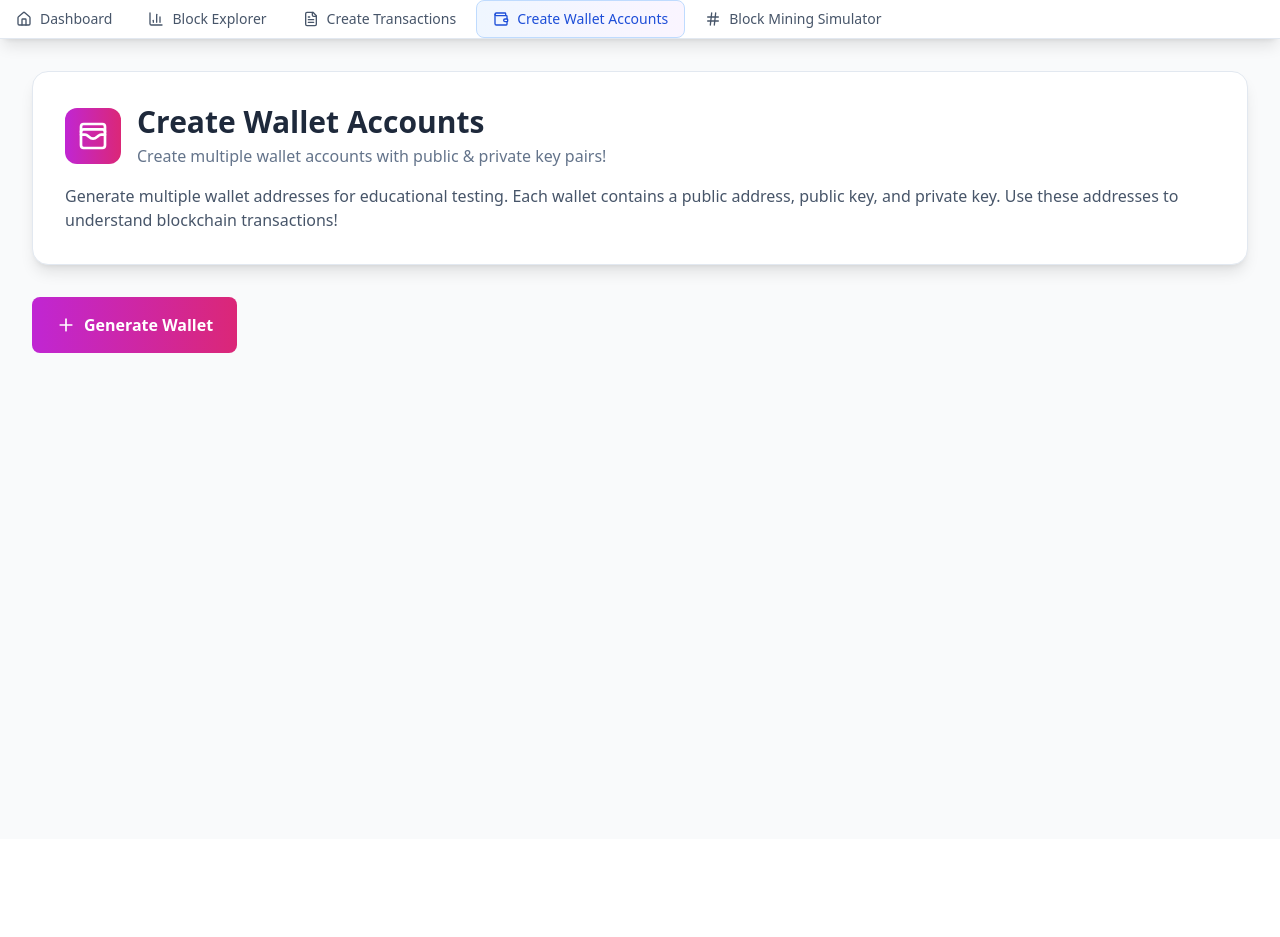
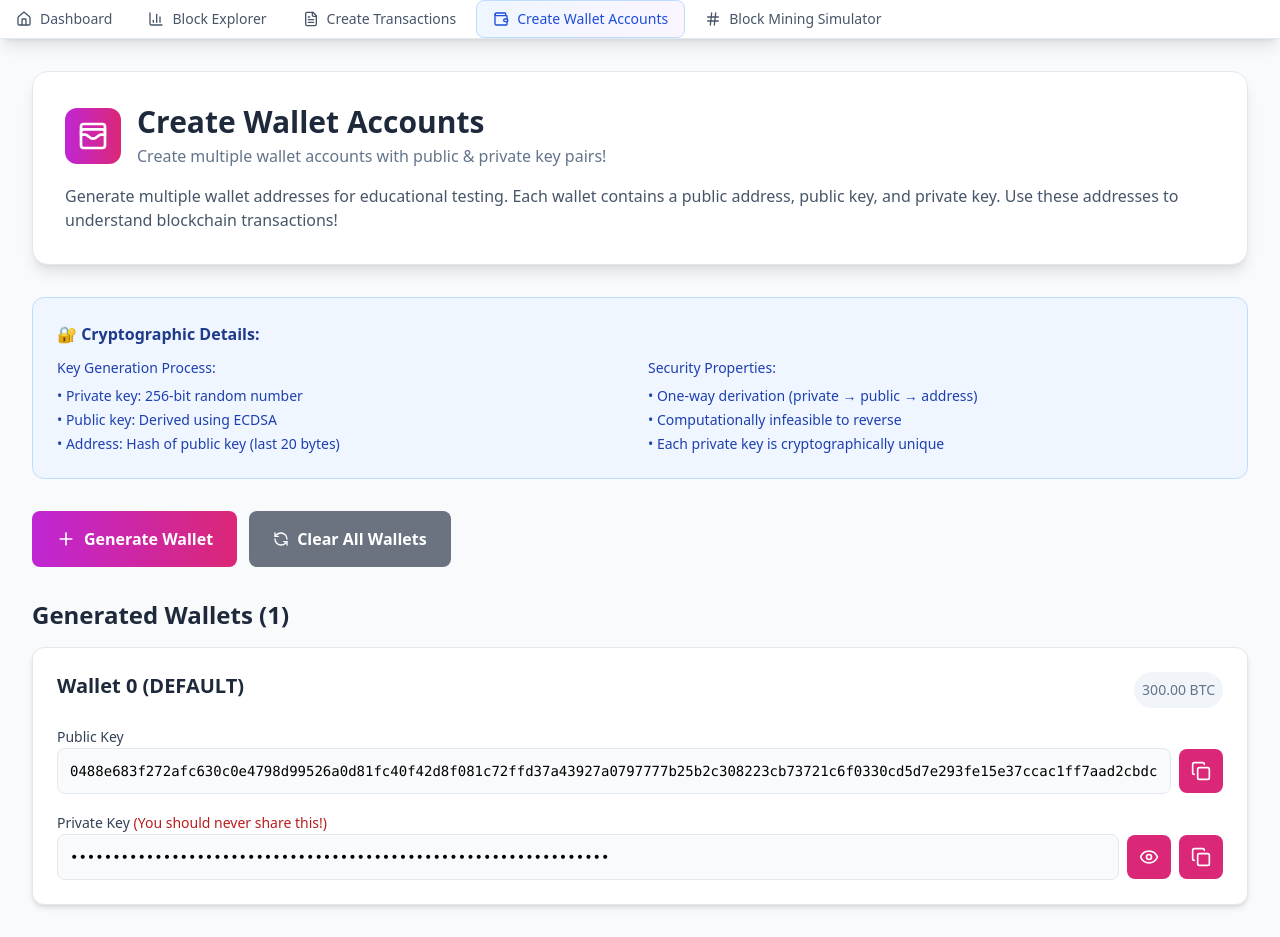
Before and after one commit to StuvanFIT/Blockchain-Network-Educational-Tool, a React (Create React App) app in the folder explorer/: page /createWallets in a window 1280 px wide. Before the commit the page ends 839 px from the top, so only its background shows below. Built offline with nearby package versions, Linux system fonts and the light colour scheme.

Commit message:
update: when sending money between wallet accounts, the balance updates reactively

```diff
--- a/explorer/src/components/BlockExplorer.tsx
+++ b/explorer/src/components/BlockExplorer.tsx
@@ -237,7 +237,7 @@ const BlockExplorer = () => {
                                         <p className="font-mono text-sm text-gray-700 break-all">
                                           TXOUT INDEX: {input.txOutIndex}
                                         </p>
-                                        <p className="text-xs text-gray-500 mt-1">Output Reference</p>
+                                        <p className="text-base text-gray-500 mt-1">Output Reference</p>
                                       </div>
                                     </div>
                                   </div>
@@ -264,7 +264,7 @@ const BlockExplorer = () => {
                                           RECIPIENT ADDRESS: {(output.address)}
                                         </p>
                                         <div className="flex items-center gap-2">
-                                          <span className="text-xs text-gray-500">Amount:</span>
+                                          <span className="text-base text-gray-500">Amount:</span>
                                           <span className="font-bold text-emerald-700">{output.amount} coins</span>
                                         </div>
                                       </div>
--- a/explorer/src/components/Transactions.tsx
+++ b/explorer/src/components/Transactions.tsx
@@ -140,35 +140,6 @@ const Transactions = () => {
     }
 
     return address;
-  };
-
-  // Handle the setting logic separately
-  const generateAndSetRandomAddress = () => {
-
-    setIsGeneratingRandAddress(true);
-
-    setTimeout(() =>{
-
-      let foundValidAddress = false;
-
-      for (let attempt = 0; attempt < MAX_GENERATION_ATTEMPTS; attempt++) {
-        const address = generateRandomAddress();
-
-        if (validateAddress(address)) {
-          setRandomAddress(address);
-          setIsGeneratingRandAddress(false);
-          setCopied(false);
-          foundValidAddress = true;
-          return
-        }
-      }
-      // Only runs if no valid address was found
-      if (!foundValidAddress) {
-        console.error('Failed to generate valid address after maximum attempts');
-        setRandomAddress('Error: Could not generate valid address');
-        setIsGeneratingRandAddress(false);
-      }
-    }, 300)
   };
 
   const handleSendMoney = async () =>{
--- a/explorer/src/components/Wallet.tsx
+++ b/explorer/src/components/Wallet.tsx
@@ -19,7 +19,8 @@ const Wallet = () => {
     //use the wallest store
     const {
         exampleWallets,
-        updateWallets
+        updateWallets,
+        resetWallets,
     } = useWalletStore();
 
 
@@ -40,7 +41,7 @@ const Wallet = () => {
 
             const newWallet: WalletStructure = {
                 id: Date.now() + Math.random(),
-                name: `Wallet ${exampleWallets.length + 1}`,
+                name: `Wallet ${exampleWallets.length}`,
                 publicKey: publicKey,
                 privateKey: privateKey,
                 balance: 0.00,
@@ -58,7 +59,7 @@ const Wallet = () => {
     };
 
     const clearAllWallets = () =>{
-        updateWallets([]);
+        resetWallets();
         setShowPrivateKeys({});
         setCopiedStates({});
     };
@@ -164,13 +165,15 @@ const Wallet = () => {
                 {exampleWallets.length > 0 &&(
                     <div className='space-y-4'>
                         <h2 className='text-2xl font-bold text-slate-800 mb-4'>
-                            Generated Wallets ({exampleWallets  .length})
+                            Generated Wallets ({exampleWallets.length})
                         </h2>
 
                         {exampleWallets.map((wallet) => (
                             <div key={wallet.id} className='bg-white rounded-xl p-6 shadow-md border border-slate-200'>
                                 <div className='flex justify-between items-start mb-4'>
-                                    <h3 className='text-xl font-semibold text-slate-800'>{wallet.name}</h3>
+                                    <h3 className='text-xl font-semibold text-slate-800'>
+                                        {wallet.name === 'Wallet 0' ? wallet.name + ' (DEFAULT)': wallet.name}
+                                    </h3>
                                     <span className='text-sm text-slate-500 bg-slate-100 p-2 rounded-full'>{wallet.balance.toFixed(2)} BTC</span>
                                 </div>
 
--- a/explorer/src/stores/WalletStore.ts
+++ b/explorer/src/stores/WalletStore.ts
@@ -40,6 +40,8 @@ interface WalletStore {
   clearTransactionPool: () => void;
   calculateBalance: (address?: string) => number;
   updateBalance: () => void;
+  resetWallets: () => void;
+  recalculateAllBalances: () => void;
 
   // Computed getters
   getPublicFromPrivateKey: (privateKeyInput: string) => string;
@@ -55,23 +57,37 @@ const generatePrivateKey = (): string => {
     return privateKey.toString(16);
 };
 
+//Initial wallet
+const initialWallet: WalletStructure = {
+  id: Date.now() + Math.random(),
+  name: `Wallet 0`,
+  publicKey: '0488e683f272afc630c0e4798d99526a0d81fc40f42d8f081c72ffd37a43927a0797777b25b2c308223cb73721c6f0330cd5d7e293fe15e37ccac1ff7aad2cbdcf',
+  privateKey: '15c8692bdce6cba00b99c469b59cc051e878b9ef07780defc75f9a283190c3f4',
+  balance: 300.0,
+}
+
+
 //Use Wallet Store
 export const useWalletStore = create<WalletStore>()(((set, get) => ({
     // Initial state
-    publicKey: "0498eaebc69ddc929d4b9c4834a41179fb4b4dad8ba2b60661de4b261a9de996376a43fdc5160a1a9ac8dc9d15f34c14e8dba8624dc2fa4ee13d53b0d1aed2c8aa",
-    privateKey: "1234567890abcdef1234567890abcdef12345678",
+    publicKey: "0488e683f272afc630c0e4798d99526a0d81fc40f42d8f081c72ffd37a43927a0797777b25b2c308223cb73721c6f0330cd5d7e293fe15e37ccac1ff7aad2cbdcf",
+    privateKey: "15c8692bdce6cba00b99c469b59cc051e878b9ef07780defc75f9a283190c3f4",
     utxos: [
-      new UnspentTxOut("tx1", 0, "0498eaebc69ddc929d4b9c4834a41179fb4b4dad8ba2b60661de4b261a9de996376a43fdc5160a1a9ac8dc9d15f34c14e8dba8624dc2fa4ee13d53b0d1aed2c8aa", 75),
-      new UnspentTxOut("tx2", 1, "0498eaebc69ddc929d4b9c4834a41179fb4b4dad8ba2b60661de4b261a9de996376a43fdc5160a1a9ac8dc9d15f34c14e8dba8624dc2fa4ee13d53b0d1aed2c8aa", 25),
-      new UnspentTxOut("tx3", 3, "0498eaebc69ddc929d4b9c4834a41179fb4b4dad8ba2b60661de4b261a9de996376a43fdc5160a1a9ac8dc9d15f34c14e8dba8624dc2fa4ee13d53b0d1aed2c8aa", 200),
+      new UnspentTxOut("tx1", 0, "0488e683f272afc630c0e4798d99526a0d81fc40f42d8f081c72ffd37a43927a0797777b25b2c308223cb73721c6f0330cd5d7e293fe15e37ccac1ff7aad2cbdcf", 75),
+      new UnspentTxOut("tx2", 1, "0488e683f272afc630c0e4798d99526a0d81fc40f42d8f081c72ffd37a43927a0797777b25b2c308223cb73721c6f0330cd5d7e293fe15e37ccac1ff7aad2cbdcf", 25),
+      new UnspentTxOut("tx3", 2, "0488e683f272afc630c0e4798d99526a0d81fc40f42d8f081c72ffd37a43927a0797777b25b2c308223cb73721c6f0330cd5d7e293fe15e37ccac1ff7aad2cbdcf", 200),
     ],
     transactionPool: [],
     balance: 300,
 
-    exampleWallets: [],
+    exampleWallets: [initialWallet],
 
     updateWallets: (exampleWallets: WalletStructure[]) =>{
       set({exampleWallets});
+    },
+
+    resetWallets: () =>{
+      set({exampleWallets: [initialWallet]})
     },
 
     // Actions
@@ -90,6 +106,8 @@ export const useWalletStore = create<WalletStore>()(((set, get) => ({
       const { publicKey } = get();
       const newBalance = get().calculateBalance(publicKey);
       set({ balance: newBalance });
+
+      get().recalculateAllBalances();
     },
 
     addTransaction: (transaction: Transaction) =>
@@ -116,6 +134,18 @@ export const useWalletStore = create<WalletStore>()(((set, get) => ({
       const newBalance = get().calculateBalance(publicKey);
       set({balance: newBalance});
     },
+    recalculateAllBalances: () => {
+      const {utxos, exampleWallets} = get();
+
+      const updatedWallets = exampleWallets.map(wallet => {
+        const walletBalance = utxos
+          .filter(u => u.address === wallet.publicKey)
+          .reduce((sum, a) => sum + a.amount,0);
+        return {...wallet,  balance: walletBalance};
+      });
+
+      set({exampleWallets: updatedWallets});
+    },
 
     // Computed getters
     getPublicFromPrivateKey: (privateKeyInput:string):string => {
```
